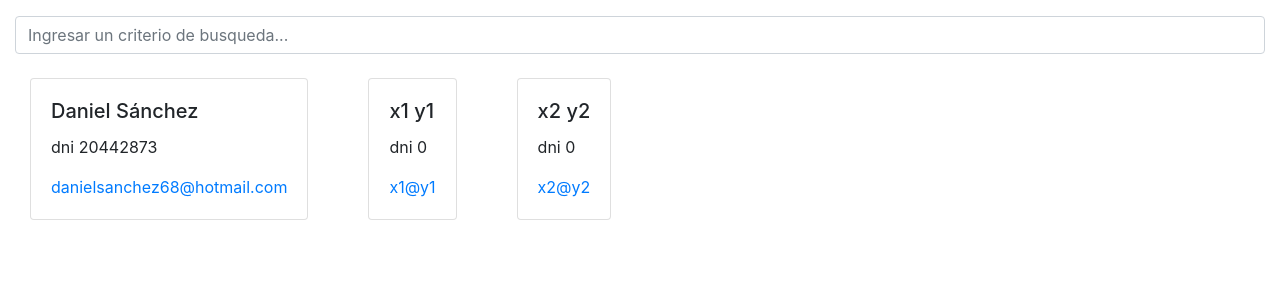
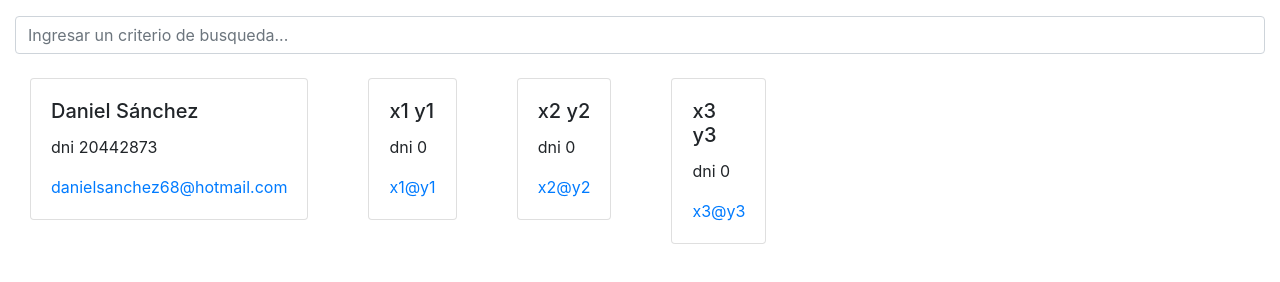
Before and after one commit to JulianGrilli/prueba1, a plain HTML site: page index.html in a window 1280 px wide. Drawn offline with nearby package versions, Linux system fonts and the light colour scheme.

Commit message:
version 3

```diff
--- a/index.html
+++ b/index.html
@@ -45,7 +45,8 @@
                     { nombre: 'Daniel', apellido: 'Sánchez', dni: 20442873, correo: 'danielsanchez68@hotmail.com' },
                     //Agregar aquí nombre, apellido, dni y correo
                     { nombre: 'x1', apellido: 'y1', dni: 0, correo: 'x1@y1' },
-                    { nombre: 'x2', apellido: 'y2', dni: 0, correo: 'x2@y2' }
+                    { nombre: 'x2', apellido: 'y2', dni: 0, correo: 'x2@y2' },
+                    { nombre: 'x3', apellido: 'y3', dni: 0, correo: 'x3@y3' }
                 ]
         },
         computed: {
```
